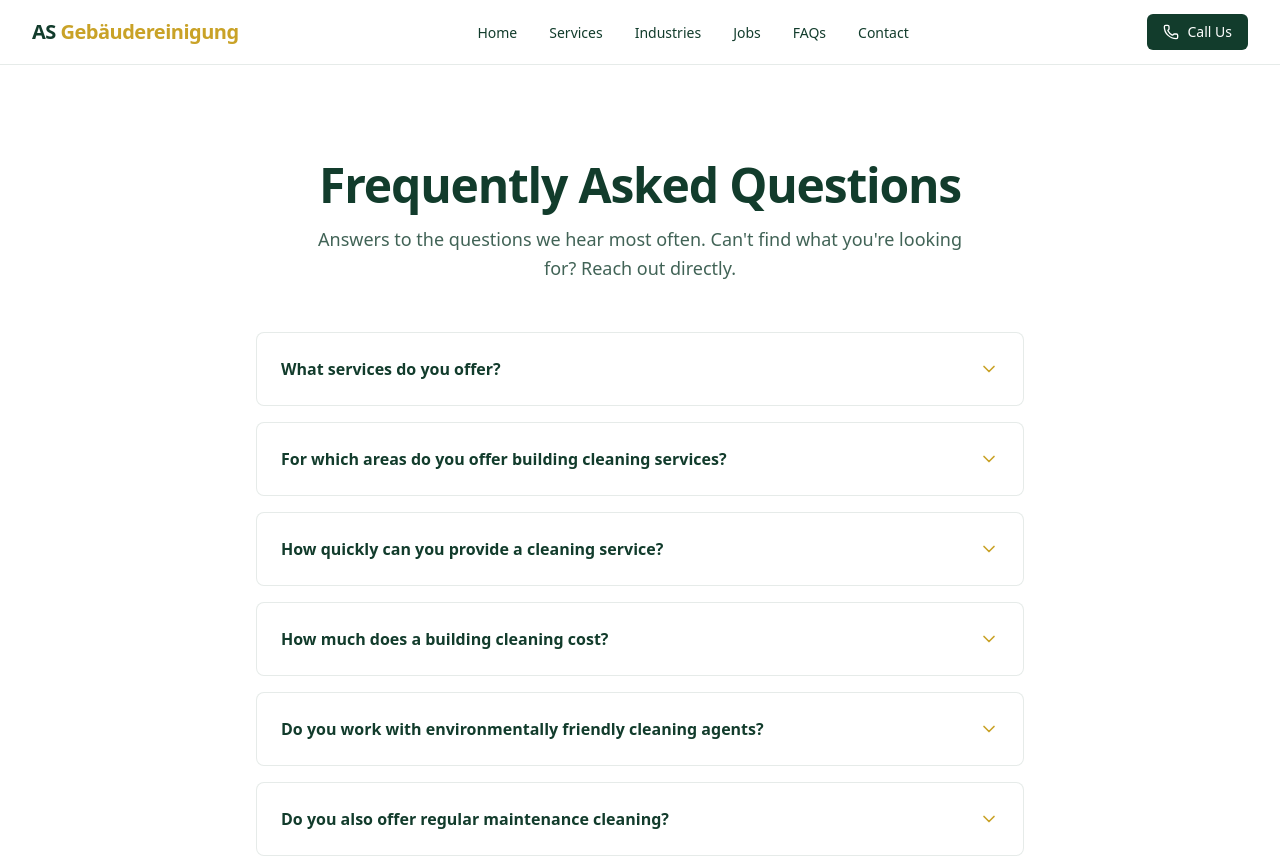
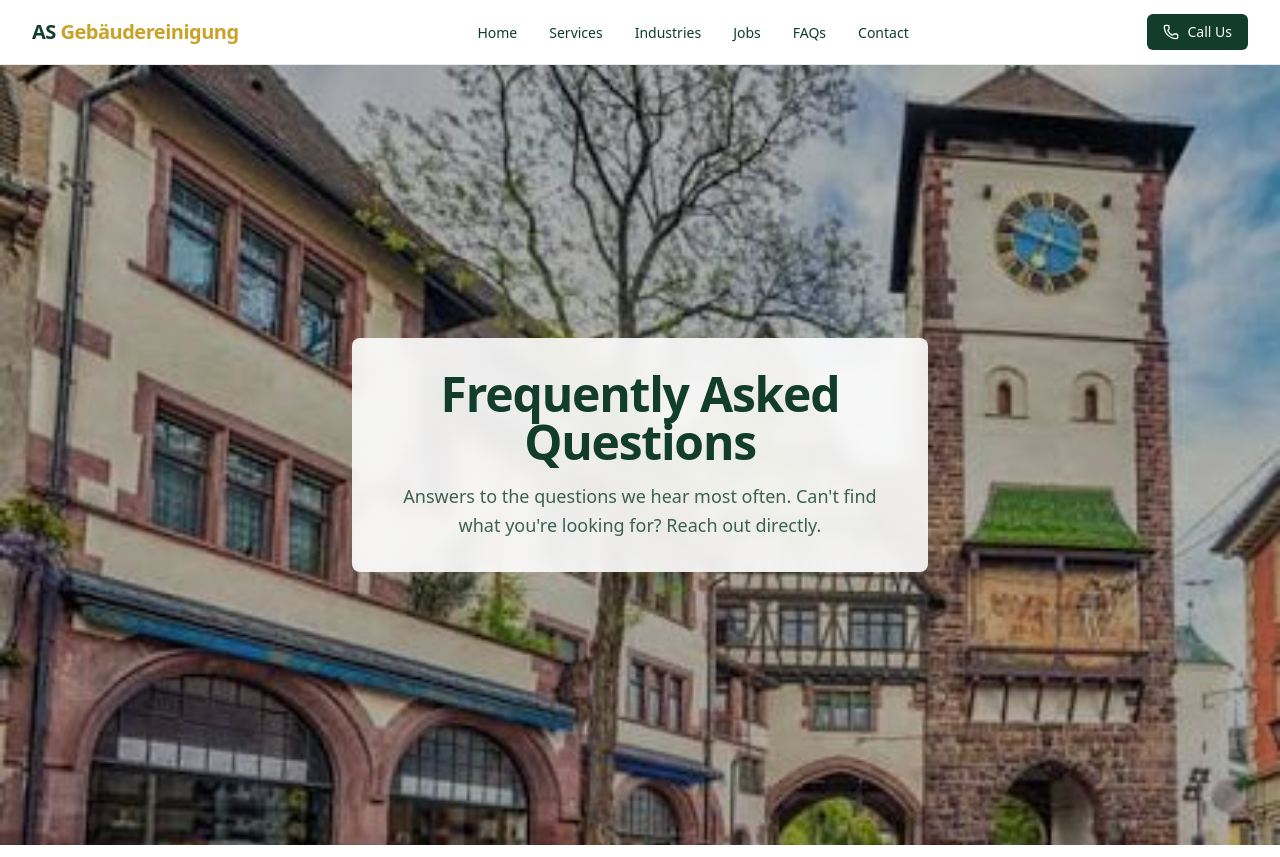
Before and after one commit to Abdul-Ahad3/Gebaudereinigung, a Next.js app: page /faqs in a window 1280 px wide. Shown: the top 857 px of the page. Built offline with nearby package versions, Linux system fonts and the light colour scheme.

Commit message:
Reuse Hero across pages

```diff
--- a/src/app/contact/page.tsx
+++ b/src/app/contact/page.tsx
@@ -1,6 +1,7 @@
 import type { Metadata } from "next";
 import { ContactSection } from "@/components/sections/Contact";
 import { Navbar } from "@/components/layout/Navbar";
+import { PageHero } from "@/components/shared/PageHero";
 
 export const metadata: Metadata = {
   title: "Contact Us | AS Gebäudereinigung",
@@ -12,7 +13,12 @@ export default function ContactPage() {
   return (
     <>
       <Navbar />
-      <ContactSection titleAs="h1" />
+      <PageHero
+        title="Get In Touch"
+        subtitle="Have a question or need a quote? Reach out directly or send us a message using the form."
+        backgroundImage="/images/hero/freiburg2.jpeg"
+      />
+      <ContactSection />
     </>
   );
 }
--- a/src/app/faqs/page.tsx
+++ b/src/app/faqs/page.tsx
@@ -4,6 +4,7 @@ import { Container } from "@/components/layout/Container";
 import { FAQItem } from "@/components/shared/FAQItem";
 import { faqs } from "@/data/faqs";
 import { Navbar } from "@/components/layout/Navbar";
+import { PageHero } from "@/components/shared/PageHero";
 
 export const metadata: Metadata = {
   title: "FAQs | AS Gebäudereinigung",
@@ -15,19 +16,15 @@ export default function FAQsPage() {
   return (
     <>
       <Navbar />
+      <PageHero
+        title="Frequently Asked Questions"
+        subtitle="Answers to the questions we hear most often. Can't find what you're looking for? Reach out directly."
+        backgroundImage="/images/hero/freiburg3.jpeg"
+      />
+
       <section className="bg-white py-16 lg:py-24">
         <Container>
-        <div className="mx-auto max-w-2xl text-center">
-          <h1 className="text-4xl font-bold tracking-tight text-brand-green sm:text-5xl">
-            Frequently Asked Questions
-          </h1>
-          <p className="mt-4 text-lg leading-relaxed text-brand-green/80">
-            Answers to the questions we hear most often. Can&apos;t find what
-            you&apos;re looking for? Reach out directly.
-          </p>
-        </div>
-
-        <div className="mx-auto mt-12 max-w-3xl space-y-4">
+          <div className="mx-auto max-w-3xl space-y-4">
             {faqs.map((faq) => (
               <FAQItem key={faq.id} question={faq.question} answer={faq.answer} />
             ))}
--- a/src/app/industries/page.tsx
+++ b/src/app/industries/page.tsx
@@ -3,6 +3,7 @@ import { Container } from "@/components/layout/Container";
 import { IndustryDetail } from "@/components/shared/IndustryDetail";
 import { industries } from "@/data/industries";
 import { Navbar } from "@/components/layout/Navbar";
+import { PageHero } from "@/components/shared/PageHero";
 
 export const metadata: Metadata = {
   title: "Industries We Serve | AS Gebäudereinigung",
@@ -13,20 +14,12 @@ export const metadata: Metadata = {
 export default function IndustriesPage() {
   return (
     <>
-        <Navbar />
-      <section className="bg-white py-16 lg:py-24">
-        <Container>
-          <div className="mx-auto max-w-2xl text-center">
-            <h1 className="text-4xl font-bold tracking-tight text-brand-green sm:text-5xl">
-              Industries We Serve
-            </h1>
-            <p className="mt-4 text-lg leading-relaxed text-brand-green/80">
-              We tailor our cleaning approach to the specific needs of each
-              industry we work with.
-            </p>
-          </div>
-        </Container>
-      </section>
+      <Navbar />
+      <PageHero
+        title="Industries We Serve"
+        subtitle="We tailor our cleaning approach to the specific needs of each industry we work with."
+        backgroundImage="/images/hero/freiburg3.jpeg"
+      />
 
       <section className="bg-white pb-16 lg:pb-24">
         <Container>
--- a/src/app/jobs/page.tsx
+++ b/src/app/jobs/page.tsx
@@ -2,6 +2,7 @@ import type { Metadata } from "next";
 import { Briefcase } from "lucide-react";
 import { Container } from "@/components/layout/Container";
 import { Navbar } from "@/components/layout/Navbar";
+import { PageHero } from "@/components/shared/PageHero";
 
 export const metadata: Metadata = {
   title: "Jobs | AS Gebäudereinigung",
@@ -13,15 +14,11 @@ export default function JobsPage() {
   return (
     <>
       <Navbar />
+      <PageHero title="Careers" backgroundImage="/images/hero/freiburg.jpeg" />
+
       <section className="bg-white py-16 lg:py-24">
         <Container>
-        <div className="mx-auto max-w-2xl text-center">
-          <h1 className="text-4xl font-bold tracking-tight text-brand-green sm:text-5xl">
-            Careers
-          </h1>
-        </div>
-
-        <div className="mx-auto mt-12 max-w-md rounded-lg border border-brand-green/10 bg-white p-10 text-center">
+          <div className="mx-auto max-w-md rounded-lg border border-brand-green/10 bg-white p-10 text-center">
             <span className="mx-auto flex h-14 w-14 items-center justify-center rounded-full bg-brand-green/5">
               <Briefcase className="h-7 w-7 text-brand-gold" aria-hidden="true" />
             </span>
--- a/src/app/services/page.tsx
+++ b/src/app/services/page.tsx
@@ -2,7 +2,8 @@ import type { Metadata } from "next";
 import { Container } from "@/components/layout/Container";
 import { ServiceDetail } from "@/components/shared/ServiceDetail";
 import { services } from "@/data/services";
-import { Navbar }from "@/components/layout/Navbar";
+import { Navbar } from "@/components/layout/Navbar";
+import { PageHero } from "@/components/shared/PageHero";
 
 export const metadata: Metadata = {
   title: "Our Services | AS Gebäudereinigung",
@@ -14,19 +15,11 @@ export default function ServicesPage() {
   return (
     <>
       <Navbar />
-      <section className="bg-white py-16 lg:py-24">
-        <Container>
-          <div className="mx-auto max-w-2xl text-center">
-            <h1 className="text-4xl font-bold tracking-tight text-brand-green sm:text-5xl">
-              Our Services
-            </h1>
-            <p className="mt-4 text-lg leading-relaxed text-brand-green/80">
-              Thorough, professional cleaning for every space — from everyday
-              upkeep to specialized, one-off work.
-            </p>
-          </div>
-        </Container>
-      </section>
+      <PageHero
+        title="Our Services"
+        subtitle="Thorough, professional cleaning for every space — from everyday upkeep to specialized, one-off work."
+        backgroundImage="/images/hero/freiburg.jpeg"
+      />
 
       <section className="bg-white pb-16 lg:pb-24">
         <Container>
--- a/src/components/layout/MobileMenu.tsx
+++ b/src/components/layout/MobileMenu.tsx
@@ -1,6 +1,7 @@
 "use client";
 
 import { useEffect, useState } from "react";
+import { createPortal } from "react-dom";
 import Link from "next/link";
 import { Menu, X, Phone } from "lucide-react";
 import type { NavLink } from "@/types/navigation";
@@ -11,6 +12,12 @@ interface MobileMenuProps {
 
 export function MobileMenu({ links }: MobileMenuProps) {
   const [isOpen, setIsOpen] = useState(false);
+  const [mounted, setMounted] = useState(false);
+
+  // Portals need a real DOM node, which only exists client-side after mount
+  useEffect(() => {
+    setMounted(true);
+  }, []);
 
   // Close on Escape for keyboard users
   useEffect(() => {
@@ -37,7 +44,7 @@ export function MobileMenu({ links }: MobileMenuProps) {
         aria-expanded={isOpen}
         aria-controls="mobile-menu"
         aria-label={isOpen ? "Close menu" : "Open menu"}
-        className="relative z-50 flex h-10 w-10 items-center justify-center text-brand-green"
+        className="relative z-[50] flex h-10 w-10 items-center justify-center text-brand-green"
       >
         {isOpen ? (
           <X className="h-6 w-6" aria-hidden="true" />
@@ -46,11 +53,13 @@ export function MobileMenu({ links }: MobileMenuProps) {
         )}
       </button>
 
-      {isOpen && (
-        <div id="mobile-menu" className="fixed inset-0 top-16 z-40 bg-white">
+      {isOpen &&
+        mounted &&
+        createPortal(
+          <div id="mobile-menu" className="fixed inset-0 z-40 bg-white">
             <nav
               aria-label="Mobile navigation"
-            className="flex h-full flex-col gap-1 px-6 py-8"
+              className="flex h-full flex-col gap-1 px-6 pb-8 pt-24"
             >
               {links.map((link) => (
                 <Link
@@ -71,7 +80,8 @@ export function MobileMenu({ links }: MobileMenuProps) {
                 Call Us
               </a>
             </nav>
-        </div>
+          </div>,
+          document.body
         )}
     </div>
   );
--- a/src/components/sections/Hero.tsx
+++ b/src/components/sections/Hero.tsx
@@ -10,7 +10,7 @@ export function Hero() {
     >
       <HeroBackground images={heroImages} />
 
-      <div className="mx-4 max-w-xl rounded-lg bg-white/90 p-8 backdrop-blur-sm sm:mx-8 lg:mx-16 lg:p-10">
+      <div className="mx-4 max-w-xl rounded-lg bg-white/50 p-8 backdrop-blur-sm sm:mx-8 lg:mx-16 lg:p-10">
         <h1
           id="hero-heading"
           className="text-4xl font-bold leading-tight tracking-tight text-brand-green sm:text-5xl lg:text-6xl"
--- /dev/null
+++ b/src/components/shared/PageHero.tsx
@@ -0,0 +1,32 @@
+import { HeroBackground } from "@/components/sections/HeroBackground";
+
+interface PageHeroProps {
+  title: string;
+  subtitle?: string;
+  backgroundImage: string;
+}
+
+export function PageHero({ title, subtitle, backgroundImage }: PageHeroProps) {
+  return (
+    <section
+      aria-labelledby="page-hero-heading"
+      className="relative isolate flex min-h-[320px] items-center justify-center py-16 text-center lg:min-h-[780px]"
+    >
+      <HeroBackground images={[backgroundImage]} />
+
+      <div className="mx-4 max-w-xl rounded-lg bg-white/90 p-8 backdrop-blur-sm sm:mx-8">
+        <h1
+          id="page-hero-heading"
+          className="text-4xl font-bold tracking-tight text-brand-green sm:text-5xl"
+        >
+          {title}
+        </h1>
+        {subtitle && (
+          <p className="mt-4 text-lg leading-relaxed text-brand-green/80">
+            {subtitle}
+          </p>
+        )}
+      </div>
+    </section>
+  );
+}
```
Lines whose indentation alone changed are shown as unchanged.
